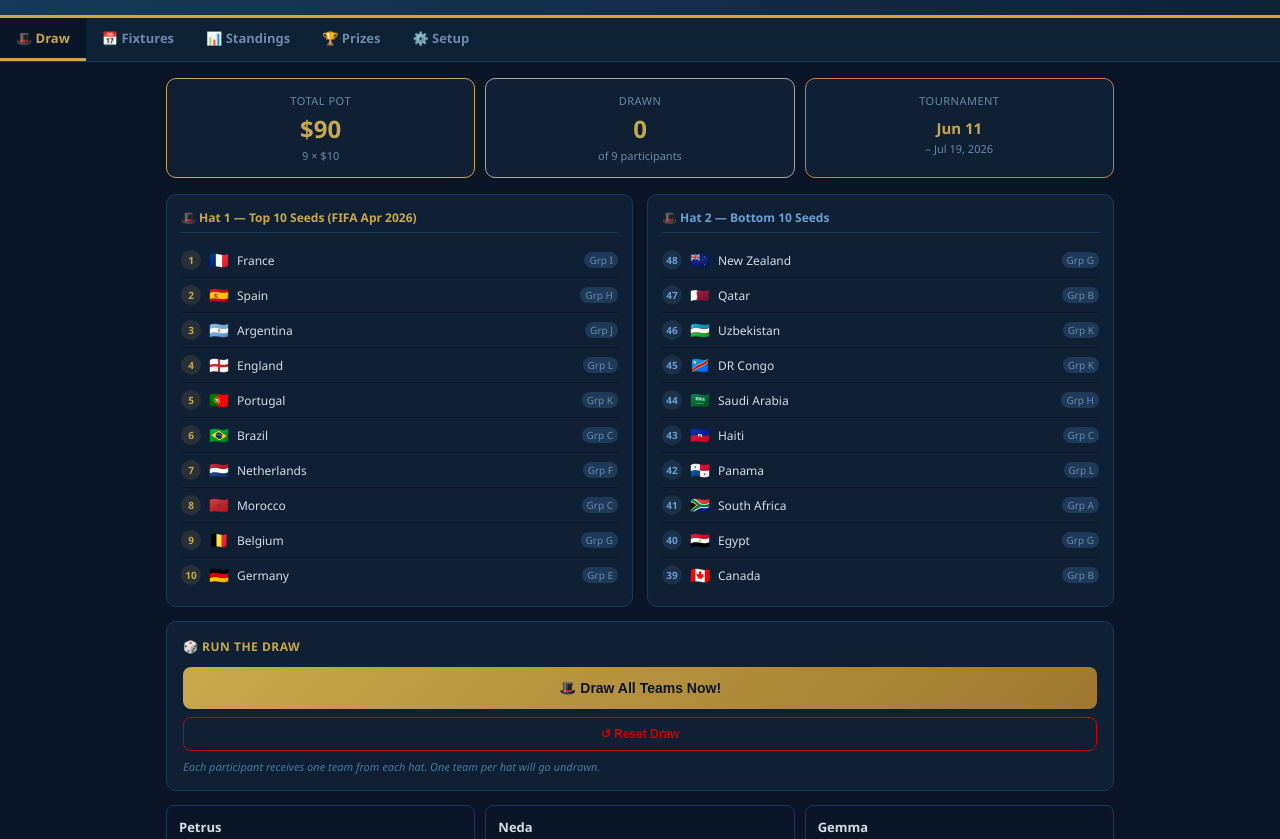
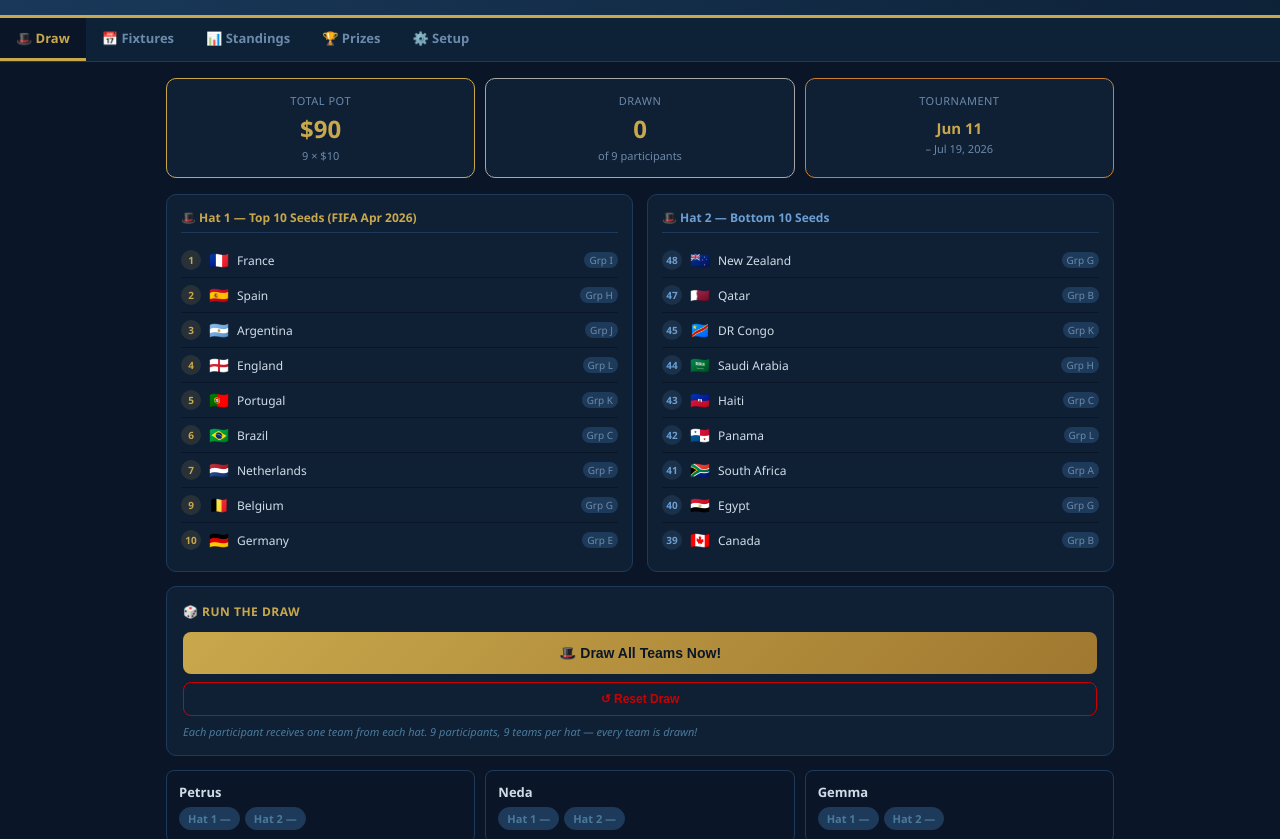
Before and after one commit to petruserasmusapple-source/wc2026-sweepstake, a website: page index.html in a window 1280 px wide. Shown: the part 72-911 px from the top of the page. Drawn offline with Linux system fonts and the light colour scheme.

Commit message:
Add files via upload

```diff
--- a/index.html
+++ b/index.html
@@ -128,7 +128,7 @@
     <h3>🎲 Run the Draw</h3>
     <button class="draw-btn" id="draw-btn" onclick="runDraw()">🎩 Draw All Teams Now!</button>
     <button class="reset-btn" onclick="resetDraw()">↺ Reset Draw</button>
-    <p class="snote" style="margin-top:8px">Each participant receives one team from each hat. One team per hat will go undrawn.</p>
+    <p class="snote" style="margin-top:8px">Each participant receives one team from each hat. 9 participants, 9 teams per hat — every team is drawn!</p>
   </div>
   <div class="draw-grid" id="participants-grid"></div>
 </div>
@@ -259,14 +259,12 @@
   {name:'Portugal',    flag:'🇵🇹', rank:5,  group:'K'},
   {name:'Brazil',      flag:'🇧🇷', rank:6,  group:'C'},
   {name:'Netherlands', flag:'🇳🇱', rank:7,  group:'F'},
-  {name:'Morocco',     flag:'🇲🇦', rank:8,  group:'C'},
   {name:'Belgium',     flag:'🇧🇪', rank:9,  group:'G'},
   {name:'Germany',     flag:'🇩🇪', rank:10, group:'E'},
 ];
 const BOT_TEAMS = [
   {name:'New Zealand', flag:'🇳🇿', rank:48, group:'G'},
   {name:'Qatar',       flag:'🇶🇦', rank:47, group:'B'},
-  {name:'Uzbekistan',  flag:'🇺🇿', rank:46, group:'K'},
   {name:'DR Congo',    flag:'🇨🇩', rank:45, group:'K'},
   {name:'Saudi Arabia',flag:'🇸🇦', rank:44, group:'H'},
   {name:'Haiti',       flag:'🇭🇹', rank:43, group:'C'},
```
